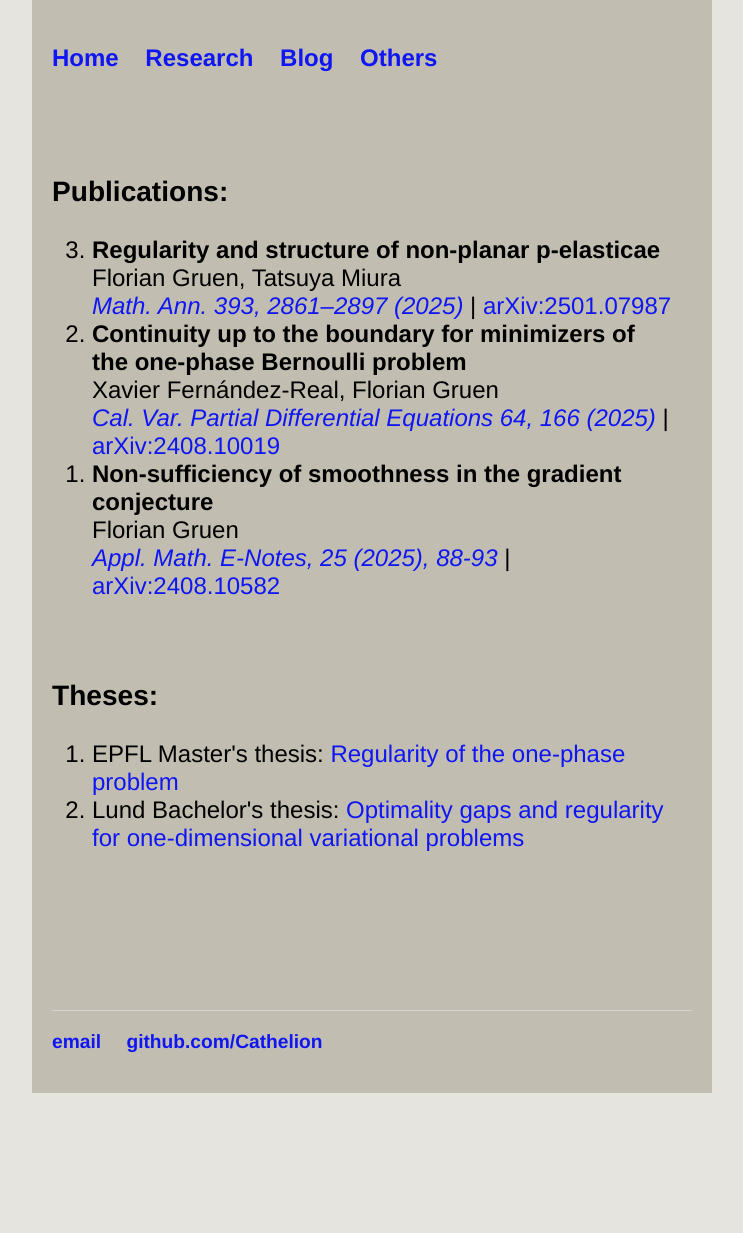
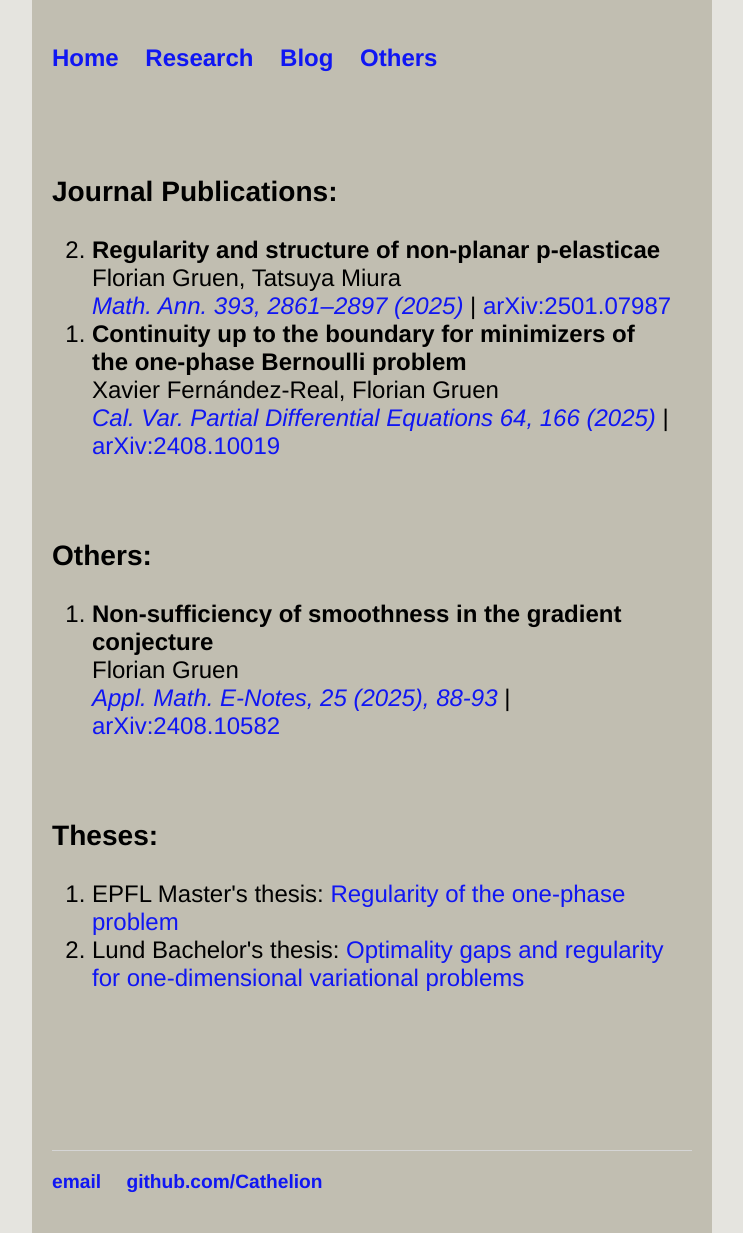
Before and after one commit to Cathelion/Cathelion.github.io, a Jekyll site: the page built from research/research.html, in a window 1280 px wide. Shown: the whole page, without its empty margins (268-1011 px from the left). Built offline with Jekyll 4.4.1, drawn with Linux system fonts in a browser that asks for light colours; before the commit the page ends 1093 px from its top, so only the background shows below that.

Commit message:
Update research.html

```diff
--- a/research/research.html
+++ b/research/research.html
@@ -5,12 +5,19 @@ title: Research
 		<br>
 <div class="container">
     		<div class="blurb">
-<h3>Publications:</h3>
+<h3>Journal Publications:</h3>
 <ol reversed>
 <li> <b>Regularity and structure of non-planar p-elasticae</b> <br> Florian Gruen, Tatsuya Miura <br> <a href="https://doi.org/10.1007/s00208-025-03284-6"><i>Math. Ann. 393, 2861–2897 (2025)</i></a> | <a href="https://arxiv.org/abs/2501.07987">arXiv:2501.07987</a> </li>
   <li> <b>Continuity up to the boundary for minimizers of the one-phase Bernoulli problem</b> <br> Xavier Fernández-Real, Florian Gruen <br>  <a href="https://link.springer.com/article/10.1007/s00526-025-03040-3"><i>Cal. Var. Partial Differential Equations 64, 166 (2025)</i></a> | <a href="https://arxiv.org/abs/2408.10019">arXiv:2408.10019</a> </li>
-<li><b>Non-sufficiency of smoothness in the gradient conjecture</b> <br> Florian Gruen <br> <a href="https://www.math.nthu.edu.tw/~amen/2025/AMEN-A231022.pdf"><i>Appl. Math. E-Notes, 25 (2025), 88-93</i></a> | <a href="https://arxiv.org/abs/2408.10582">arXiv:2408.10582</a> </li>
 </ol>
+
+			<br>
+
+<h3>Others:</h3>
+ <ol>
+  <li><b>Non-sufficiency of smoothness in the gradient conjecture</b> <br> Florian Gruen <br> <a href="https://www.math.nthu.edu.tw/~amen/2025/AMEN-A231022.pdf"><i>Appl. Math. E-Notes, 25 (2025), 88-93</i></a> | <a href="https://arxiv.org/abs/2408.10582">arXiv:2408.10582</a> </li>
+</ol>
+
 			<br>
 
 <h3>Theses:</h3>
@@ -23,6 +30,7 @@ title: Research
           <a href="/research/bthesis_R.pdf">Optimality gaps and regularity for one-dimensional variational problems</a> &nbsp;
 		<!--	<a href="/research/bthesis_Slides_R.pdf">Slides</a></li> -->
 </ol>
+
 			<br>
 
 				<!--
```
